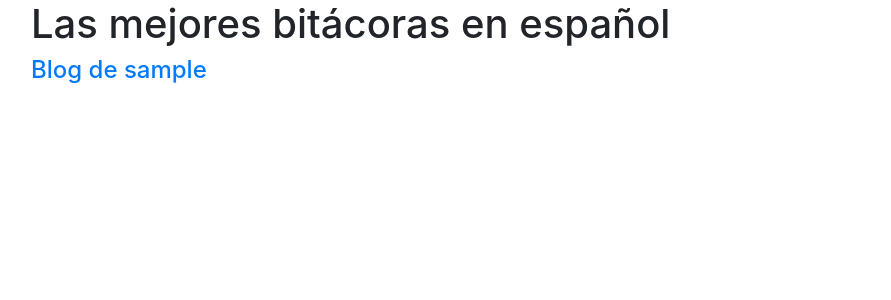
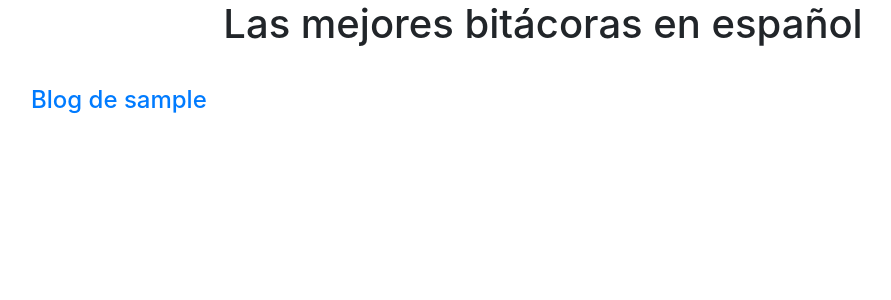
Before and after one commit to josealonso/KC-Modulo-de-Django, a Django app: page /blogs/ in a window 1280 px wide. Shown: the part 56-356 px from the top of the page, without its empty margins (97-988 px from the left). Run offline with Django 3.2, Linux system fonts and the light colour scheme; the visitor is signed in with stand-in values (Sample User, id 1); data comes from the database, SQL or seed files in the repository; some libraries are stand-ins or nearby versions.

Commit message:
Added some more CSS styles and removed the "{% load static %}" line from some .html files since it's inherited from base.html

```diff
--- a/blogs/static/css/my_styles.css
+++ b/blogs/static/css/my_styles.css
@@ -1,3 +1,7 @@
+
+a {
+    text-decoration-color: black;
+}
 
 .article-wrapper {
     color: black;
@@ -6,11 +10,16 @@
 
 .article-title {
     text-align: center;
+    padding-bottom: 30px;
 }
 
 .image-container {
-    padding: 30px 0 30px 0;
+    padding: 30px 0 30px 10px;
     text-align: center;
+}
+
+.image-container-other {
+    padding-bottom: 15px;
 }
 
 .summary-container {
--- a/blogs/templates/blogs.html
+++ b/blogs/templates/blogs.html
@@ -1,23 +1,17 @@
 {% extends "base.html" %}
-{% load staticfiles %}
-
-{% block stylesheets %}
-    <link rel="stylesheet" href="{% static 'css/my_styles.css' %}">
-{% endblock %}
 
 {% block head_title %} Lista de bitácoras {% endblock %}
 {% block content %}
 
+  <h1 class="article-title">Las mejores bitácoras en español</h1>
   <section class="blogs-list-container">
-
-    <h1>Las mejores bitácoras en español</h1>
     {% for user in users %}
-      <a href="{% url 'user_posts_page' username=user %}">
+        <a href="{% url 'user_posts_page' username=user %}">
         <h4>Blog de {{user}}</h4>
-      </a>
-
+        </a>
     {% endfor %}
-
   </section>
 
-{% endblock%}
+
+
+{% endblock %}
--- a/blogs/templates/post_detail.html
+++ b/blogs/templates/post_detail.html
@@ -1,10 +1,4 @@
 {% extends "base.html" %}
-{% load staticfiles %}
-
-{% block stylesheets %}
-    <link href="{% static 'css/bootstrap-grid.css' %}" rel="stylesheet">
-    <!-- <link href="{% static 'css/my_styles.css' %}" rel="stylesheet"> -->
-{% endblock %}
 
 {% block head_title %} {{ post.title }} {% endblock %}
 {% block content %}
--- a/blogs/templates/post_form.html
+++ b/blogs/templates/post_form.html
@@ -3,7 +3,7 @@
 {% block head_title %} Nueva entrada {% endblock %}
 
 {% block content %}
-  <h1>Crear entrada</h1>
+  <h1 class="article-title">Crear entrada</h1>
 
   {% if messages %}
     {% for message in messages %}
@@ -13,7 +13,7 @@
     {% endfor %}
   {% endif %}
 
-  <form method="post" novalidate>
+  <form class="summary-container" method="post" novalidate>
       {% csrf_token %}
       {{ form.as_p }}
       <button type="submit">Crear entrada</button>
--- a/blogs/templates/posts_list.html
+++ b/blogs/templates/posts_list.html
@@ -1,13 +1,15 @@
-{% load staticfiles %}
 {% for post in posts %}
 
     <article class="col-xs-12 col-sm-6 col-md-4 article" data-id="{{ post.id }}">
         <div class="article-wrapper">
     <a href="{% url 'post_detail_page' username=post.user pk=post.pk %}" title="{{ post.title }}">
       <h3> {{post.title}} </h3>
-      <img src="{{post.image}}" alt="{{post.title}}" title="{{post.title}}" height="300px" max-width="200px">
+      <div class="image-container-other">
+        <img src="{{post.image}}" alt="{{post.title}}" title="{{post.title}}" height="300px" max-width="200px">
+      </div>
       <p> {{post.summary}} </p>
     </a>
         </div>
     </article>
+
 {% endfor %}
```
Also changed, not shown: blogs/templates/home.html (+1 -7 lines), blogs/templates/user_posts_page.html (+6 -5 lines).
